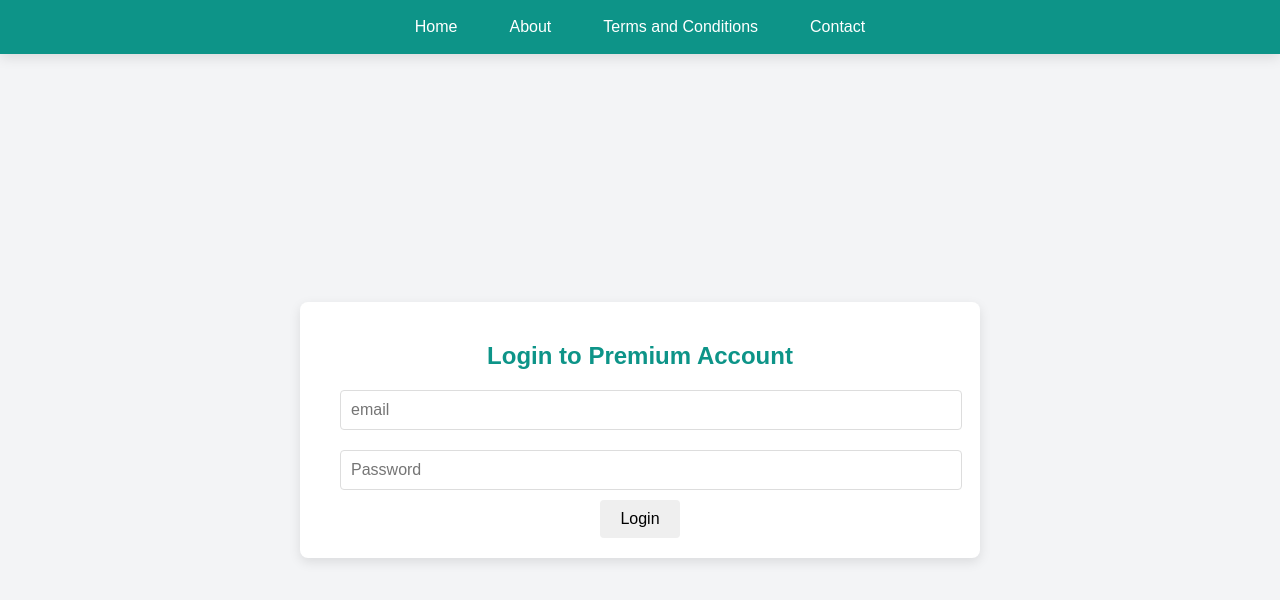
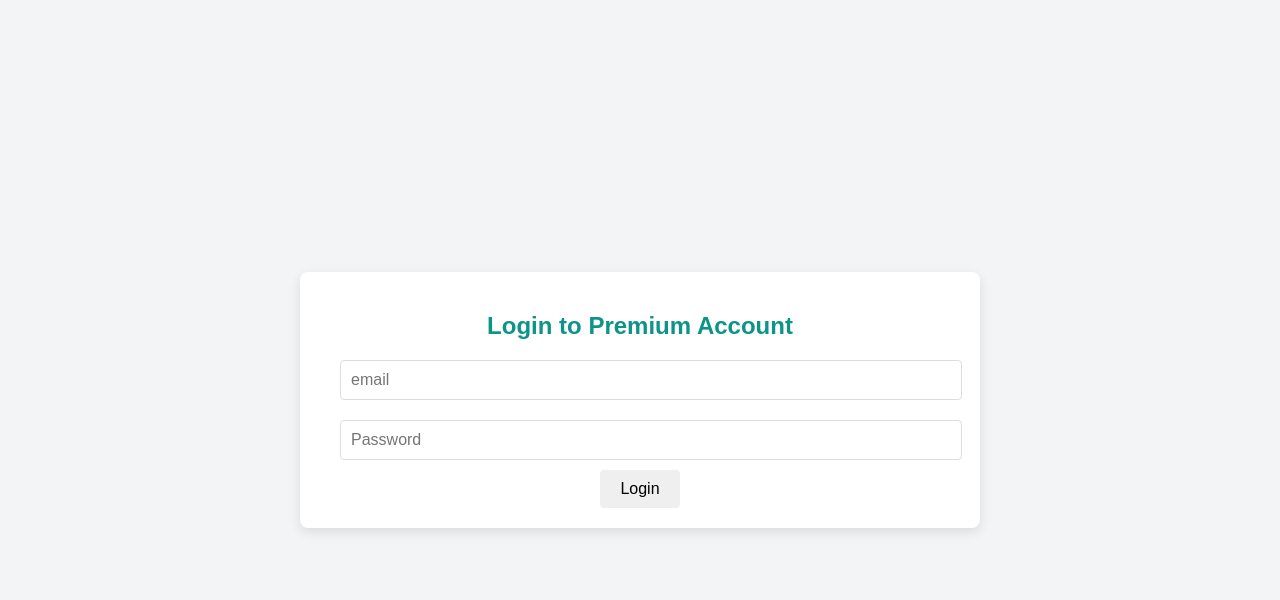
Before and after one commit to chandraharshavasa/Aitohumantext, a website: page project-folder/public/index.html in a window 1280 px wide. Drawn offline with Linux system fonts and the light colour scheme.

Commit message:
Update index.html

```diff
--- a/project-folder/public/index.html
+++ b/project-folder/public/index.html
@@ -14,35 +14,6 @@
             height: 100vh;
             margin: 0;
             color: #333;
-            flex-direction: column;
-        }
-
-        .navbar {
-            width: 100%;
-            background-color: #0d9488;
-            color: white;
-            padding: 10px 0;
-            position: fixed;
-            top: 0;
-            left: 0;
-            display: flex;
-            justify-content: center;
-            gap: 20px;
-            box-shadow: 0 4px 12px rgba(0, 0, 0, 0.1);
-        }
-
-        .navbar a {
-            color: white;
-            text-decoration: none;
-            font-size: 16px;
-            font-weight: 500;
-            padding: 8px 16px;
-            transition: background-color 0.3s;
-        }
-
-        .navbar a:hover {
-            background-color: #0c7a6f;
-            border-radius: 4px;
         }
 
         .container {
@@ -53,7 +24,6 @@
             text-align: center;
             max-width: 600px;
             width: 100%;
-            margin-top: 60px; /* Offset for fixed navbar */
         }
 
         h2 {
@@ -106,15 +76,6 @@
     </style>
 </head>
 <body>
-    <!-- Navigation Bar -->
-    <div class="navbar">
-        <a href="#home">Home</a>
-        <a href="#about">About</a>
-        <a href="#terms">Terms and Conditions</a>
-        <a href="#contact">Contact</a>
-    </div>
-
-    <!-- Login Container -->
     <div class="container" id="loginContainer">
         <h2>Login to Premium Account</h2>
         <input type="text" id="email" placeholder="email"><br>
@@ -122,7 +83,6 @@
         <button onclick="login()">Login</button>
     </div>
 
-    <!-- Converter Container -->
     <div class="container" id="converterContainer" style="display: none;">
         <h2>AI Text to Human-like Text Converter</h2>
         <textarea id="inputText" rows="10" placeholder="Enter AI-generated text here..."></textarea>
@@ -170,11 +130,11 @@
 
             // Transformation logic
             let transformations = [
-                text => text.replace(/(?<!\.)\b(\w+)\b/g, word => Math.random() > 0.8 ? `${word},` : word),
-                text => text.replace(/([.!?])\s/g, match => Math.random() > 0.7 ? `${match}\n` : match),
+                text => text.replace(/(?<!\.)\b(\w+)\b/g, word => Math.random() > 0.8 ? ${word}, : word),
+                text => text.replace(/([.!?])\s/g, match => Math.random() > 0.7 ? ${match}\n : match),
                 text => text.replace(/\bi\b/g, "I"),
                 text => text.replace(/\b(therefore|however|thus|moreover|hence)\b/gi, "so"),
-                text => text.replace(/\b(\w{5,})\b/g, word => Math.random() > 0.6 ? `${word}...` : word)
+                text => text.replace(/\b(\w{5,})\b/g, word => Math.random() > 0.6 ? ${word}... : word)
             ];
 
             transformations.forEach(transform => {
@@ -198,7 +158,7 @@
                 method: 'POST',
                 headers: {
                     'Content-Type': 'application/json',
-                    'Authorization': `Bearer ${sessionToken}`
+                    'Authorization': Bearer ${sessionToken}
                 }
             });
 
```
